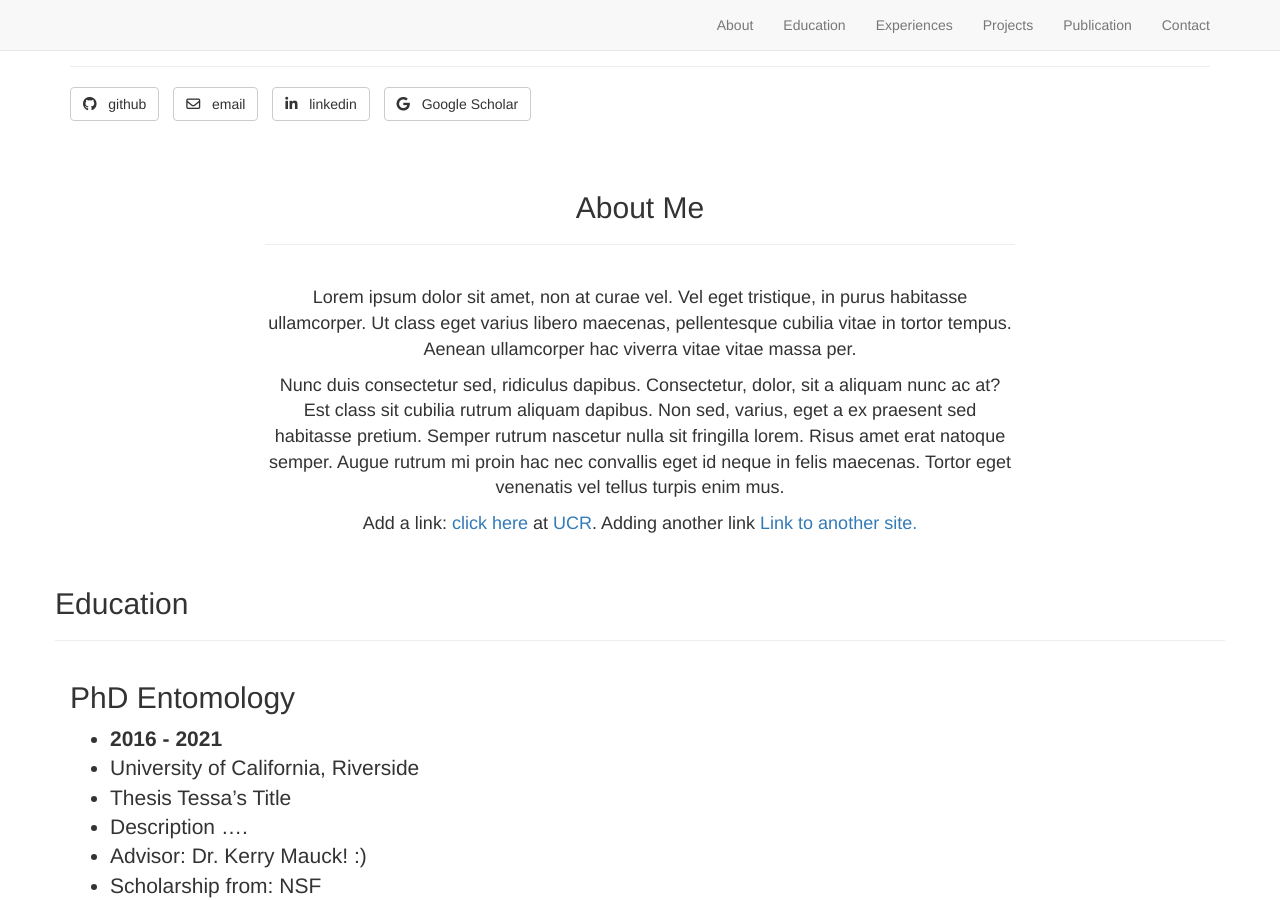
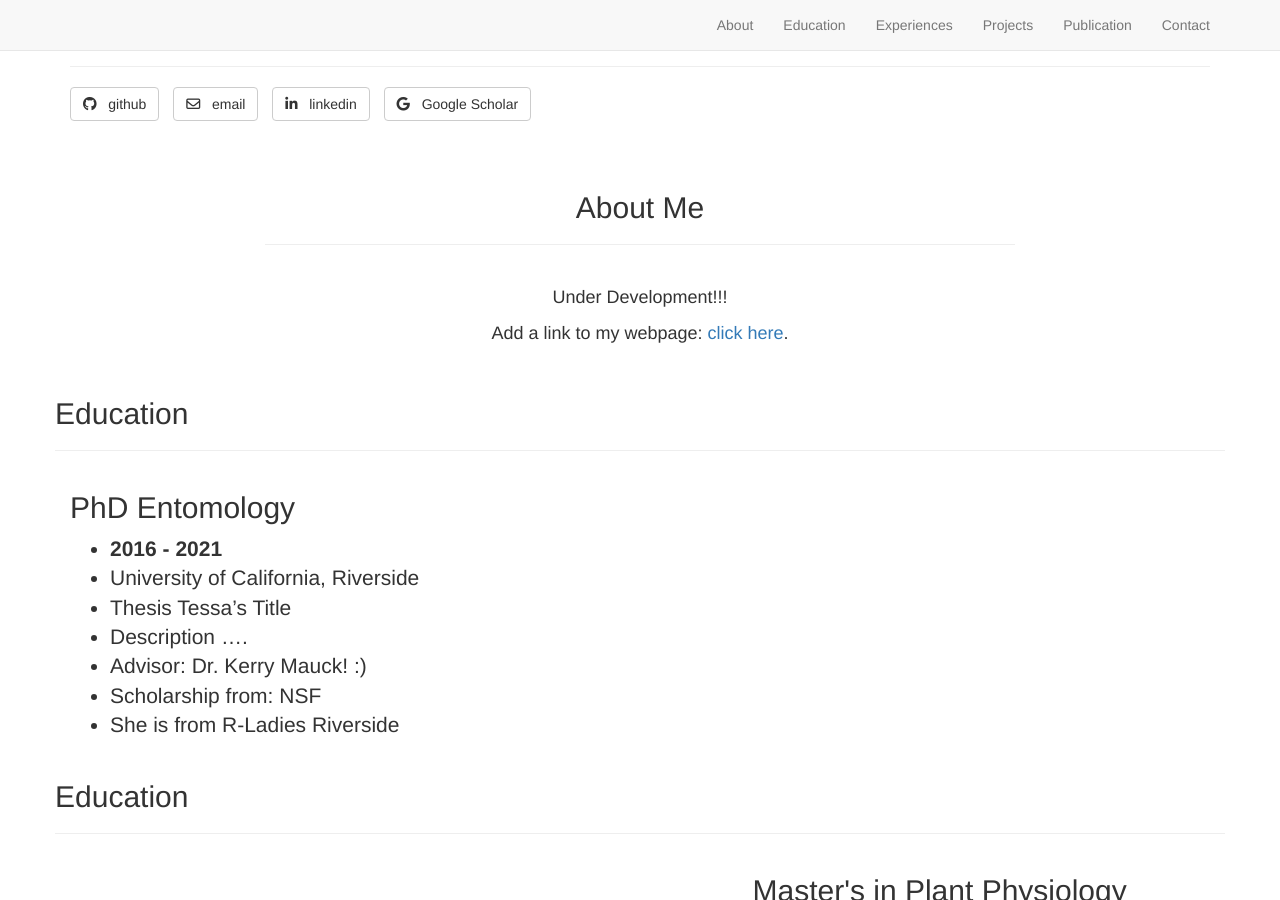
Before and after one commit to dcassol2020/dcassol2020.github.io, a Jekyll site: the page built from _posts/2000-1-1-edu.markdown, in a window 1280 px wide and 900 px high. Built offline with Jekyll 4.4.1, drawn with Linux system fonts in a browser that asks for light colours; nearby versions of some CDN libraries; library files that are not in the unit come from our copies.

Commit message:
Update about.html

```diff
--- a/_includes/about.html
+++ b/_includes/about.html
@@ -5,9 +5,8 @@
             <h2>About Me</h2>
             <hr class="intro-divider">
             <br/>
-                <p><font size="4px"> Lorem ipsum dolor sit amet, non at curae vel. Vel eget tristique, in purus habitasse ullamcorper. Ut class eget varius libero maecenas, pellentesque cubilia vitae in tortor tempus. Aenean ullamcorper hac viverra vitae vitae massa per. </font></p>
-                <p><font size="4px"> Nunc duis consectetur sed, ridiculus dapibus. Consectetur, dolor, sit a aliquam nunc ac at? Est class sit cubilia rutrum aliquam dapibus. Non sed, varius, eget a ex praesent sed habitasse pretium. Semper rutrum nascetur nulla sit fringilla lorem. Risus amet erat natoque semper. Augue rutrum mi proin hac nec convallis eget id neque in felis maecenas. Tortor eget venenatis vel tellus turpis enim mus. </font></p>
-                <p><font size="4px"> Add a link:  <a href="http://site.edu/">click here</a> at <a href="https://www.ucr.edu/">UCR</a>. Adding another link <a href="http://anotherSite.ucr.edu/">Link to another site.</a></font></p>
+                <p><font size="4px"> Under Development!!! </font></p
+                <p><font size="4px"> Add a link to my webpage:  <a href="https://dcassol2020.github.io/">click here</a>.</a></font></p>
 
              <br/>
         </div>
```
